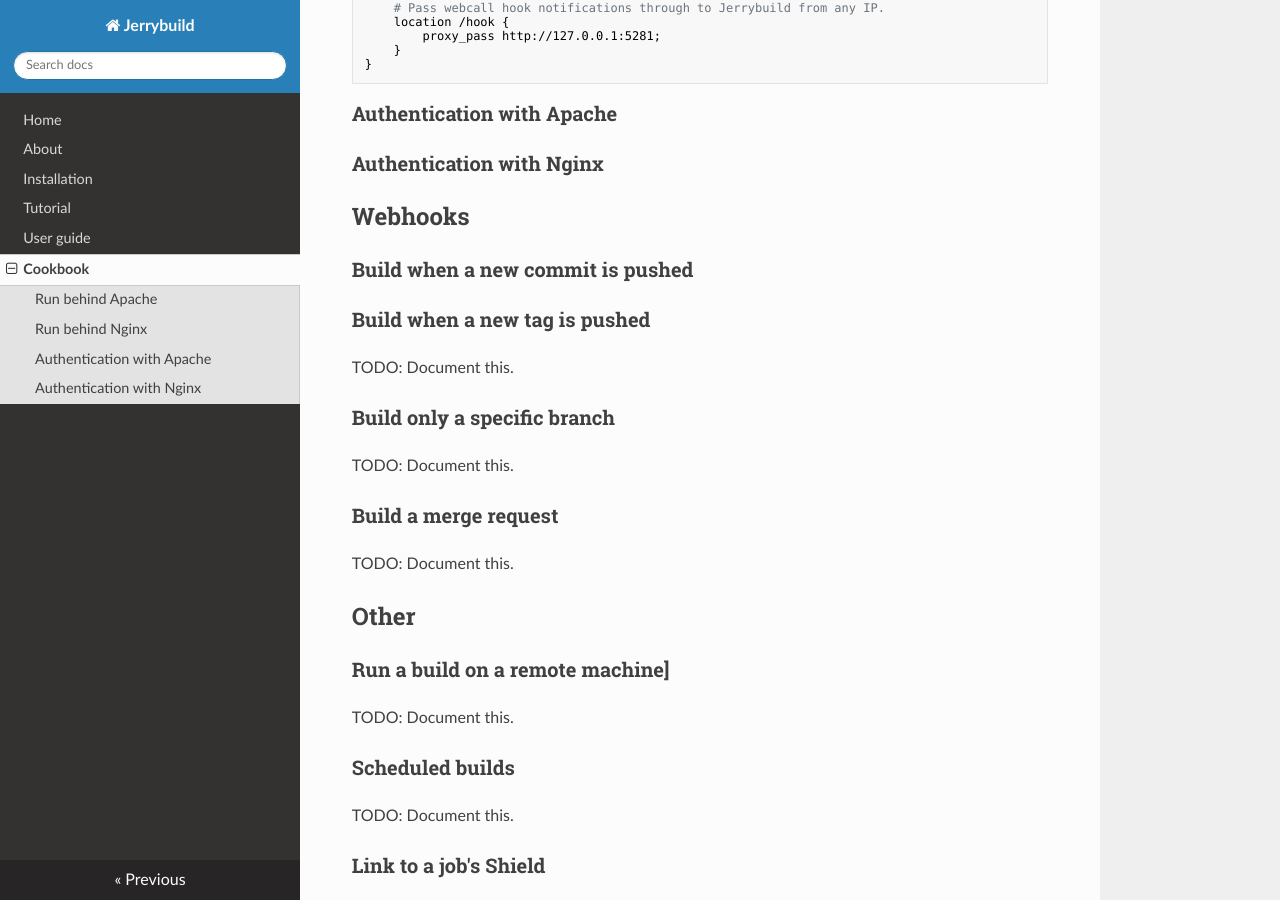
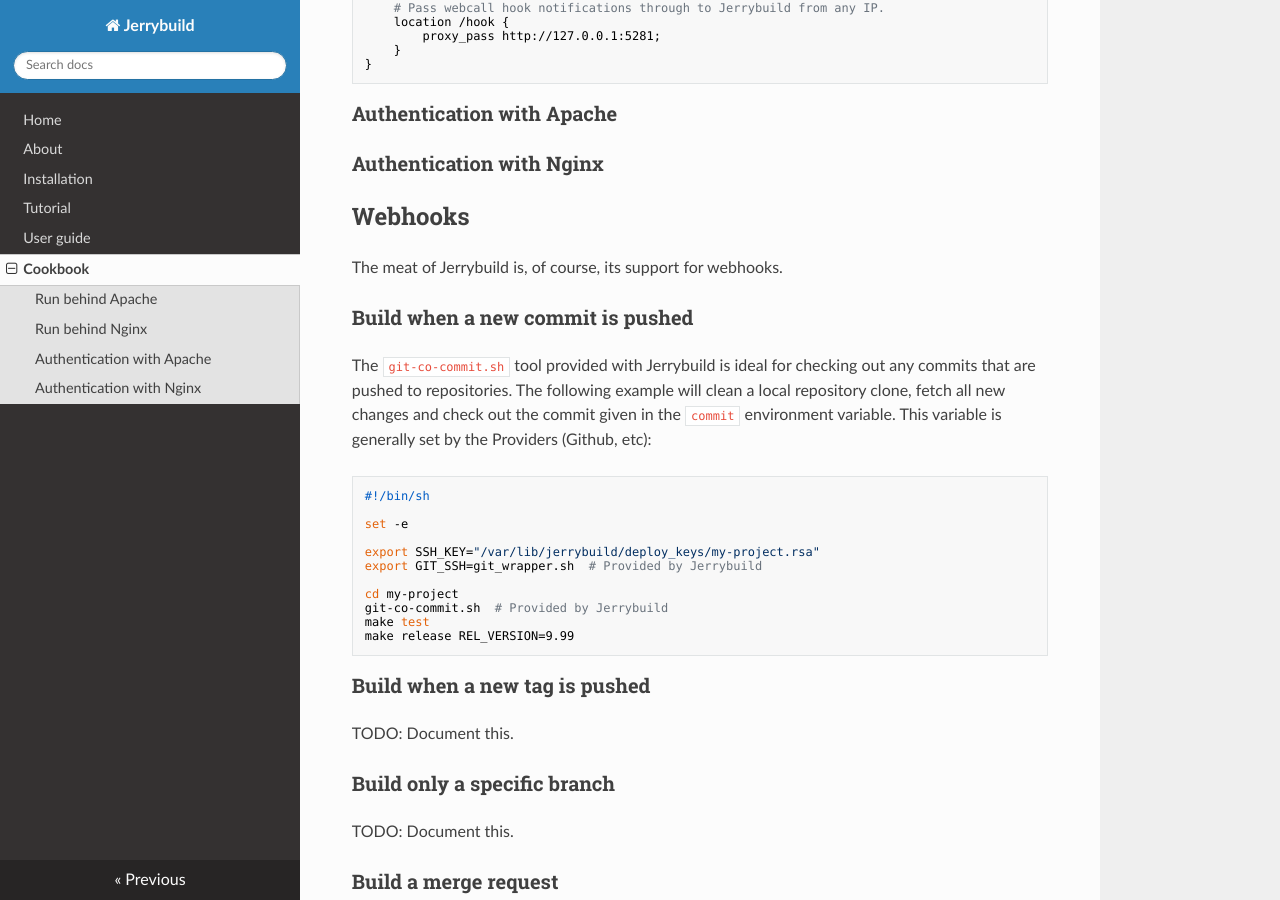
Before and after one commit to fboender/jerrybuild, an MkDocs documentation site: the page built from docs/cookbook.md, in a window 1280 px wide and 900 px high, scrolled down 1170 px. Built offline with MkDocs 1.6.1, drawn with Linux system fonts in a browser that asks for light colours; nearby versions of some CDN libraries; old or Windows-style settings are respelled for this version of MkDocs.

Commit message:
Cookbook: Added 'Build when a new commit is pushed'.

```diff
--- a/docs/cookbook.md
+++ b/docs/cookbook.md
@@ -68,7 +68,27 @@
 
 ## Webhooks
 
+The meat of Jerrybuild is, of course, its support for webhooks.
+
 ### Build when a new commit is pushed
+
+The `git-co-commit.sh` tool provided with Jerrybuild is ideal for checking out
+any commits that are pushed to repositories. The following example will clean
+a local repository clone, fetch all new changes and check out the commit given
+in the `commit` environment variable. This variable is generally set by the
+Providers (Github, etc):
+
+    #!/bin/sh
+
+    set -e
+
+    export SSH_KEY="/var/lib/jerrybuild/deploy_keys/my-project.rsa"
+    export GIT_SSH=git_wrapper.sh  # Provided by Jerrybuild
+
+    cd my-project
+    git-co-commit.sh  # Provided by Jerrybuild
+    make test
+    make release REL_VERSION=9.99
 
 ### Build when a new tag is pushed
 
```
